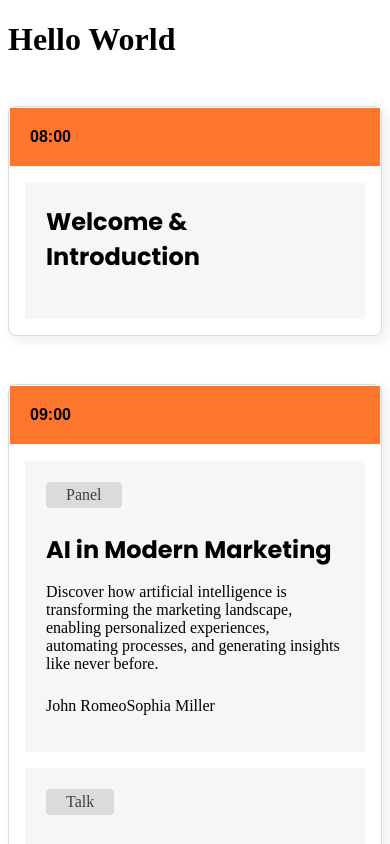
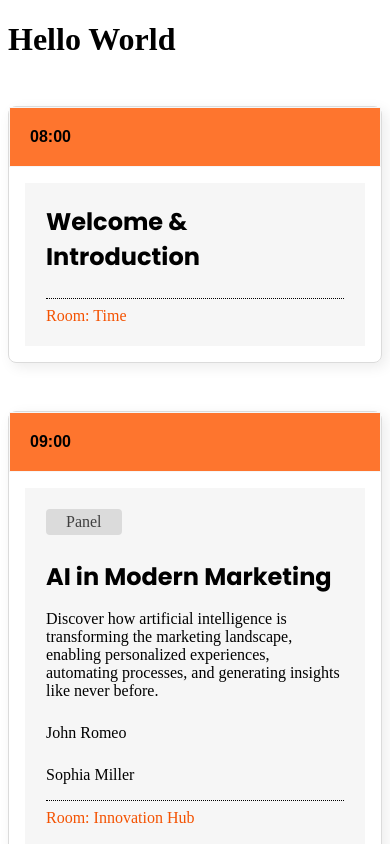
Before and after one commit to MatthiasKaesch/portfolio, a React (Vite) app in the folder event-table/: page / in a window 390 px wide. Shown: the top 844 px of the page. Built offline with nearby package versions, Linux system fonts and the light colour scheme.

Commit message:
add missing room info for mobile

```diff
--- a/event-table/src/App.jsx
+++ b/event-table/src/App.jsx
@@ -23,7 +23,12 @@ function App() {
 
       {timeslots.map((data) => {
         return (
-          <Timeslot id={data.id} time={data.timeslot} events={data.events} />
+          <Timeslot
+            id={data.id}
+            time={data.timeslot}
+            events={data.events}
+            rooms={rooms}
+          />
         )
       })}
     </div>
--- a/event-table/src/Timeslot.jsx
+++ b/event-table/src/Timeslot.jsx
@@ -1,6 +1,6 @@
 import React from 'react'
 
-const Timeslot = ({ id, time, events }) => {
+const Timeslot = ({ id, time, events, rooms }) => {
   return (
     <div className="maingrid">
       <h2 className="griditem timeslot">{time}</h2>
@@ -26,9 +26,13 @@ const Timeslot = ({ id, time, events }) => {
 
               <p>{event.description}</p>
 
-              {/*   {% if event.speakers %} */}
-              <p className="panel_speakers">{event.speakers}</p>
-              {/*   {% endif %} */}
+              {event.speakers &&
+                event.speakers.map((speaker) => (
+                  <p className="panel_speakers">{speaker}</p>
+                ))}
+              <p className="panel_roomInfo">
+                Room: {rooms[event.roomNumber].name}
+              </p>
             </section>
           </div>
         )
```
